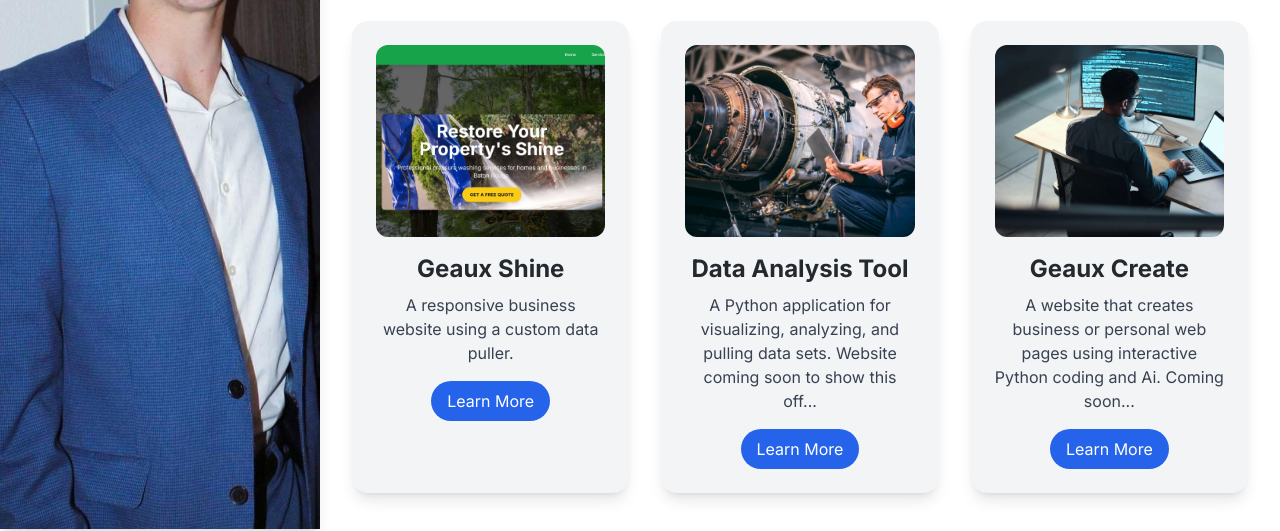
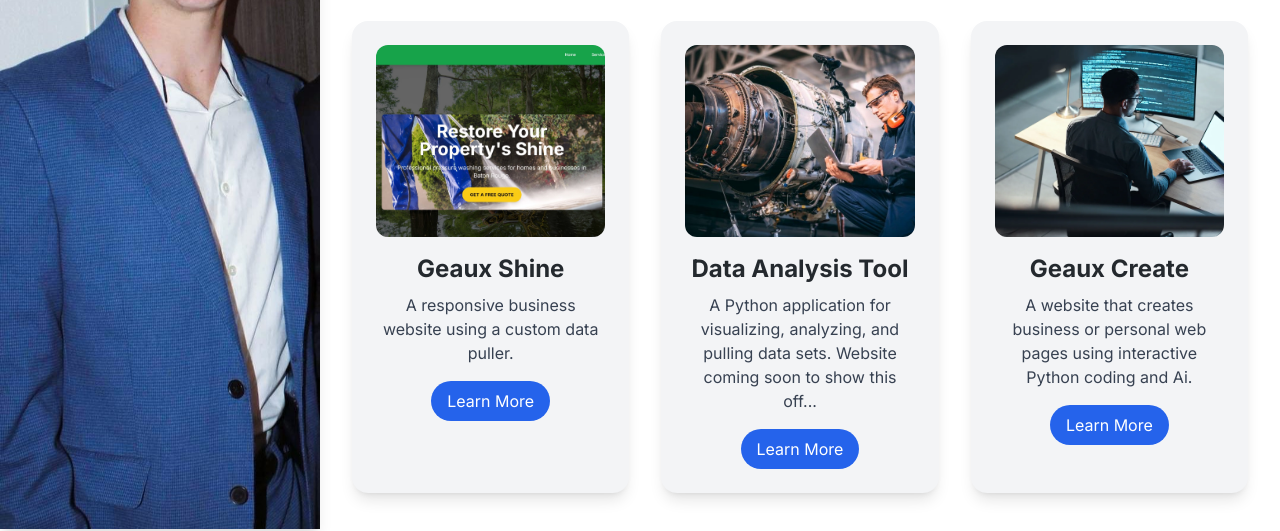
Before and after one commit to masonpastorek/Mason2, a plain HTML site: page projects.html in a window 1280 px wide. Shown: the part 271-802 px from the top of the page. Drawn offline with nearby package versions, Linux system fonts and the light colour scheme.

Commit message:
Update projects.html

```diff
--- a/projects.html
+++ b/projects.html
@@ -132,8 +132,8 @@
                     <div class="bg-gray-100 dark:bg-[#161b22] rounded-2xl shadow-lg p-6 flex flex-col items-center text-center transition-transform duration-300 hover:scale-105">
                         <img src="images/oil_pump2.jpg" alt="Geaux Create" class="rounded-xl w-full h-48 object-cover mb-4">
                         <h3 class="text-xl md:text-2xl font-bold">Geaux Create</h3>
-                        <p class="mt-2 text-gray-700 dark:text-gray-400">A website that creates business or personal web pages using interactive Python coding and Ai. Coming soon...</p>
-                        <a href="#" class="mt-4 inline-block bg-blue-600 text-white px-4 py-2 rounded-full hover:bg-blue-700 transition-colors duration-300">Learn More</a>
+                        <p class="mt-2 text-gray-700 dark:text-gray-400">A website that creates business or personal web pages using interactive Python coding and Ai.</p>
+                        <a href="https://g-create.vercel.app/" class="mt-4 inline-block bg-blue-600 text-white px-4 py-2 rounded-full hover:bg-blue-700 transition-colors duration-300">Learn More</a>
                     </div>
                 </div>
             </div>
```
